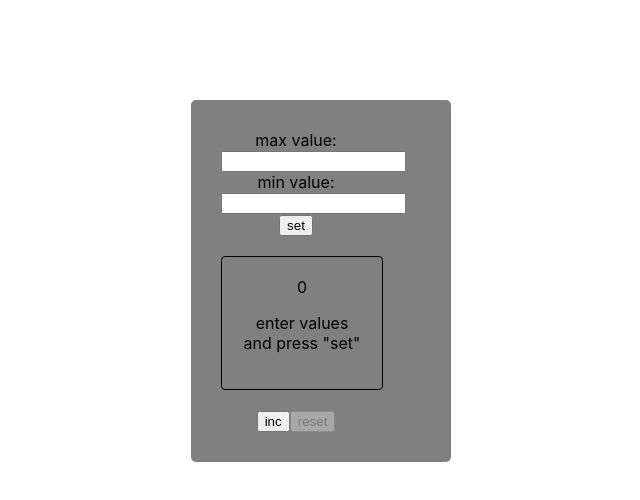
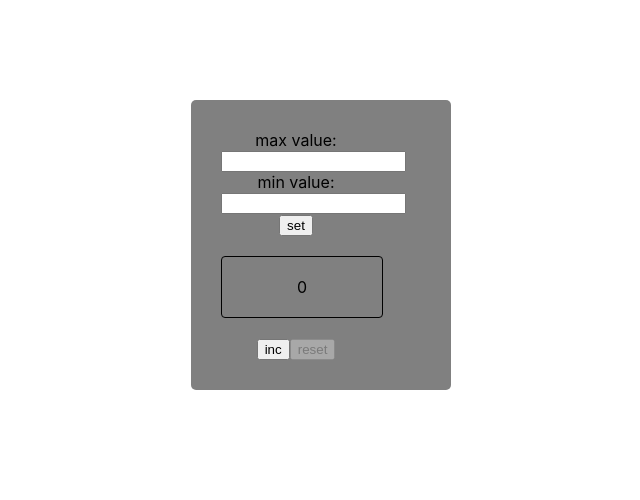
Before and after one commit to Botabay/Counter, a React (Create React App) app: page / in a window 1280 px wide. Shown: the top 500 px of the page, without its empty margins (319-959 px from the left). Built offline with nearby package versions, Linux system fonts and the light colour scheme.

Commit message:
moved CounterWindow to file

```diff
--- a/src/App.tsx
+++ b/src/App.tsx
@@ -1,82 +1,42 @@
 import './App.css';
-import { CountView } from './components/CountView'
-import { Button } from './components/Button'
 import { useEffect, useState } from 'react'
 import { SettingsWindow } from './components/SettingsWindow'
+import { CounterWindow } from './components/CounterWindow';
 
-export type SettingsType = {
+export type CountType = {
     minValue: number
     maxValue: number
     currentValue: number
 }
 export const App = () => {
-    const [settingsSt, setSettingsSt] = useState<SettingsType>({ minValue: 0, maxValue: 10, currentValue: 0 });
-
-    let error = settingsSt.currentValue >= settingsSt.maxValue || settingsSt.minValue === settingsSt.maxValue || settingsSt.maxValue < 0 || settingsSt.minValue < 0;
+    const [countSt, setCountSt] = useState<CountType>(
+        { minValue: 0, maxValue: 10, currentValue: 0 }
+    );
+    const [mode, setMode] = useState<boolean>(true)
+    let error = countSt.currentValue >= countSt.maxValue || countSt.minValue
+        === countSt.maxValue || countSt.maxValue < 0 || countSt.minValue < 0;
     useEffect(() => {
-        window.localStorage.setItem('myCounter', settingsSt.currentValue.toString());
-    }, [settingsSt.currentValue])
+        window.localStorage.setItem('myCounter', countSt.currentValue.toString());
+    }, [countSt.currentValue])
     // useEffect(() => {
     //     setCountSt(countSettings.start);
     //     console.log(countSettings);
 
-    // }, [countSettings])
-    const toInc = () => {
-        if (settingsSt.currentValue <= settingsSt.maxValue)
-            setSettingsSt({ ...settingsSt, currentValue: ++settingsSt.currentValue })
-        //localStorage.setItem('myCounter',countSt.toString())
-    }
-    const toReset = () => {
-        setSettingsSt({ ...settingsSt, currentValue: settingsSt.minValue });
-        // localStorage.setItem('myCounter',countSt.toString())
-    }
-    // const callback = () => {
+    // }, [countSt])
 
-    // }
     return (
         <div className="App">
-            <SettingsWindow callback={setSettingsSt} state={settingsSt}/>
-            <div className='counterWindow'>
-                <CountView count={settingsSt.currentValue} error={error} correctValue={true} />
-                <div>
-                    <Button
-                        name={'inc'}
-                        onClick={toInc}
-                        disabled={settingsSt.currentValue === settingsSt.maxValue}
-                    />
-                    <Button
-                        name={'reset'}
-                        onClick={toReset}
-                        disabled={settingsSt.currentValue === settingsSt.minValue}
-                    />
-                </div>
-            </div>
+            <SettingsWindow
+                callback={setCountSt}
+                countSt={countSt}
+                mode={mode}
+                setMode={setMode}
+            />
+            <CounterWindow
+                countSt={countSt}
+                setCountSt={setCountSt}
+                mode={mode}
+            />
         </div>
     );
 }
-
-// export const App = () => {
-//     const [countSt, setCountSt] = useState<number>(0);
-//     const [disabledIncSt, setDisabledIncSt] = useState<boolean>(false);
-//     const [disabledResetSt, setDisabledResetSt] = useState<boolean>(true);
-//     const toInc = () => {
-//         let count = countSt + 1;
-//         if (count>5) {count =5;setDisabledIncSt(true)}
-//         setCountSt(count);
-//         setDisabledResetSt(false)
-//     }
-//     const toReset = () => {
-//         setCountSt(0);
-//         setDisabledIncSt(false)
-//         setDisabledResetSt(true)
-//     }
-//     return (
-//         <div className="App">
-//             <CountView count={countSt} />
-//             <div>
-//                 <Button name={'inc'} onClick={toInc} disabled={disabledIncSt}/>
-//                 <Button name={'reset'} onClick={toReset} disabled={disabledResetSt}/>
-//             </div>
-//         </div>
-//     );
-// }
--- a/src/components/CountView.tsx
+++ b/src/components/CountView.tsx
@@ -1,33 +1,20 @@
+import { CountType } from '../App'
 import s from './CountView.module.css'
+
 type PropsType = {
-    count: number
+    countSt: CountType
     error: boolean
-    correctValue: boolean
+    mode: boolean
 }
 
 export const CountView = ({
-    count,
+    countSt,
     error,
-    correctValue
+    mode
 }: PropsType) => {
     return (
         <div className={s.based + ' ' + (error && s.red)}>
-            {count}
-
-            <p>
-                {(correctValue && 'enter values and press "set"')
-                    || (correctValue || 'incorrect value!')}
-            </p>
+            {mode ? countSt.currentValue : countSt.maxValue > countSt.minValue ? 'enter values and press "set"' : 'incorrect value!'}
         </div>
     )
 }
-
-
-// export const CountView = (props: PropsType) => {
-//     const calcClassName = s.based + " " + (props.count === 5 && s.red);
-//     return (
-//         <div className={calcClassName}>
-//             {props.count}
-//         </div>
-//     )
-// }
--- /dev/null
+++ b/src/components/CounterWindow.tsx
@@ -0,0 +1,41 @@
+import { CountType } from "../App"
+import { Button } from "./Button"
+import { Dispatch, SetStateAction } from 'react'
+import { CountView } from "./CountView"
+
+type PropsType = {
+    countSt: CountType
+    setCountSt: Dispatch<SetStateAction<CountType>>,
+    mode: boolean
+}
+
+export const CounterWindow = ({ countSt, setCountSt, mode }: PropsType) => {
+    const toInc = () => {
+        if (countSt.currentValue <= countSt.maxValue)
+            setCountSt({ ...countSt, currentValue: ++countSt.currentValue })
+        //localStorage.setItem('myCounter',countSt.toString())
+    }
+    const toReset = () => {
+        setCountSt({ ...countSt, currentValue: countSt.minValue });
+        // localStorage.setItem('myCounter',countSt.toString())
+    }
+    let error = countSt.currentValue >= countSt.maxValue || countSt.minValue
+        === countSt.maxValue || countSt.maxValue < 0 || countSt.minValue < 0;
+    return (
+        <div className='counterWindow' >
+            <CountView countSt={countSt} error={error} mode={mode} />
+            <div>
+                <Button
+                    name={'inc'}
+                    onClick={toInc}
+                    disabled={countSt.currentValue === countSt.maxValue}
+                />
+                <Button
+                    name={'reset'}
+                    onClick={toReset}
+                    disabled={countSt.currentValue === countSt.minValue}
+                />
+            </div>
+        </div >
+    )
+}
--- a/src/components/SettingsWindow.tsx
+++ b/src/components/SettingsWindow.tsx
@@ -1,37 +1,46 @@
 import { useState, ChangeEvent, Dispatch, SetStateAction } from 'react'
 import { Button } from './Button'
-import { SettingsType } from './../App'
+import { CountType } from './../App'
 
 type ValuesType = {
     min: number
     max: number
 }
 type PropsType = {
-    callback: Dispatch<SetStateAction<SettingsType>>//? need such typisaction
-    state:SettingsType
+    callback: Dispatch<SetStateAction<CountType>>//? need such typisaction
+    countSt: CountType
+    mode: boolean
+    setMode: Dispatch<SetStateAction<boolean>>
 }
-export const SettingsWindow = ({ callback,state }: PropsType) => {
+export const SettingsWindow = ({ callback, countSt, mode, setMode }: PropsType) => {
     const [values, setValues] = useState<ValuesType>({ min: 0, max: 10 });
 
-    const toSet = (e: ChangeEvent<HTMLInputElement>) => setValues({ ...values, max: Number(e.currentTarget.value) })
+    const onInputChangeHandler = (e: ChangeEvent<HTMLInputElement>) => {
+        setValues({ ...values, max: Number(e.currentTarget.value) })
+        mode && setMode(!mode)
+    }
+    const toSet = () => {
+        callback({ ...countSt, minValue: values.min, maxValue: values.max })
+        setMode(!mode)
+    }
     return (
         <div className='settingsWindow'>
             <div className='maxField'>
                 <span>max value:</span>
                 <input
                     type="number"
-                    onChange={toSet}
+                    onChange={onInputChangeHandler}
                 />
             </div>
             <div className='startField'>
                 <span>min value:</span>
                 <input
                     type="number"
-                    onChange={toSet}
+                    onChange={onInputChangeHandler}
                 />
             </div>
             <div>
-                <Button name={'set'} onClick={() => callback({...state})} disabled={false} />
+                <Button name={'set'} onClick={toSet} disabled={false} />
             </div>
         </div>
     )
```
